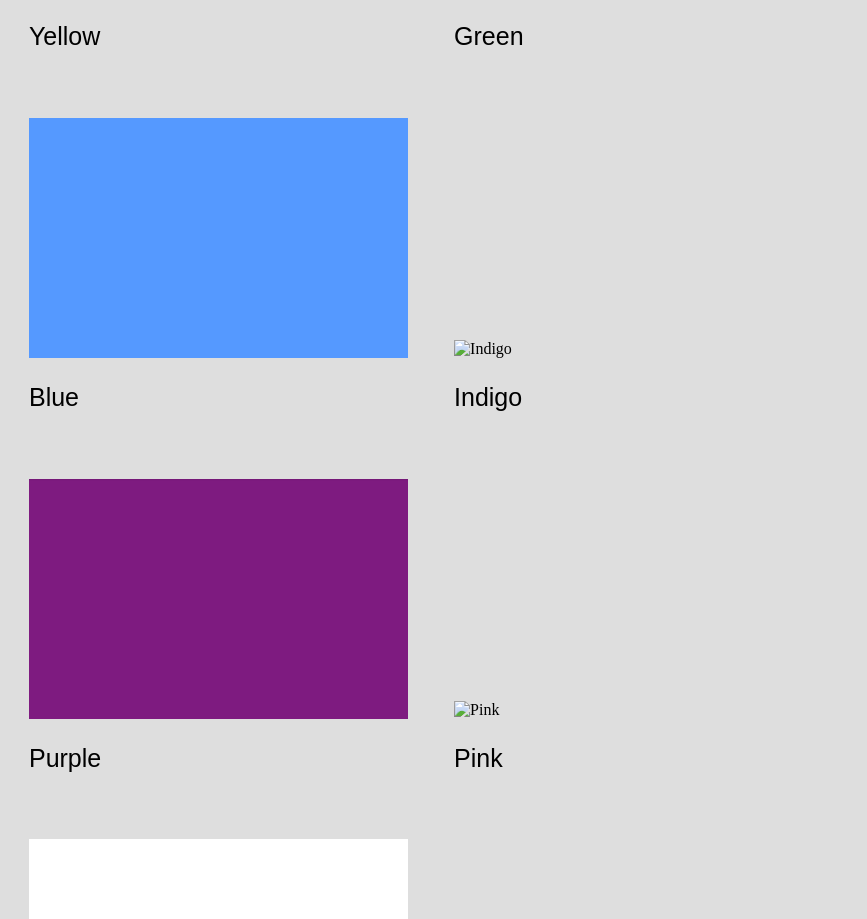
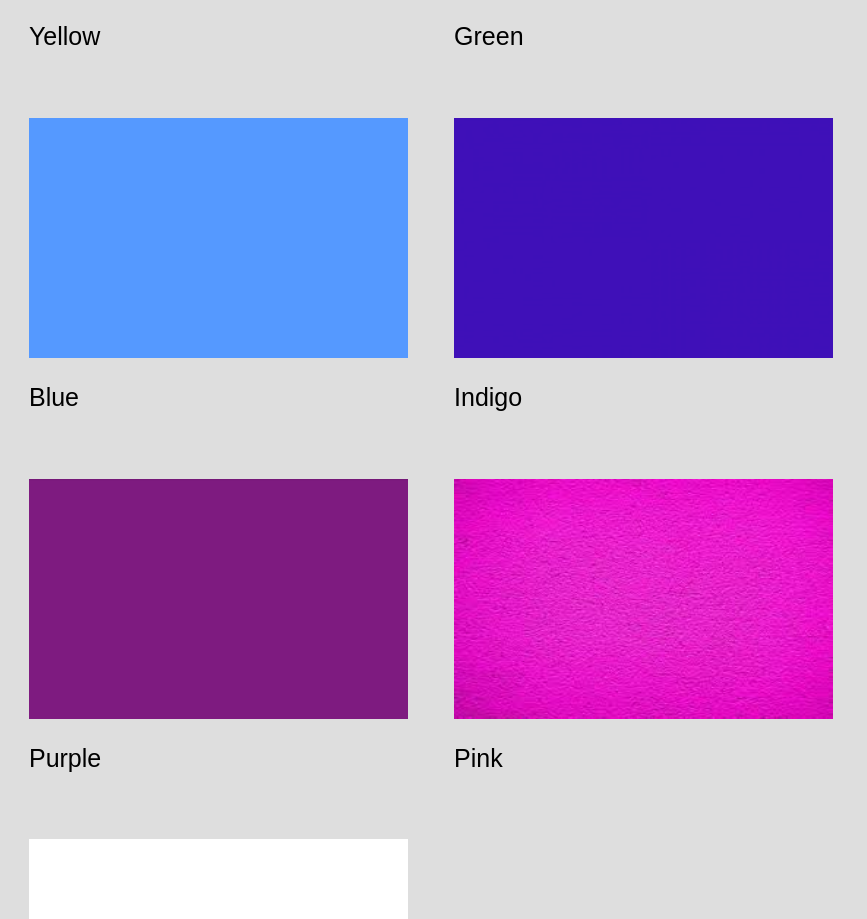
Before and after one commit to NoIdea762/SuperDuperNewHtml, a plain HTML site: page index.html in a window 1280 px wide. Shown: the part 955-1874 px from the top of the page, without its empty margins (0-867 px from the left). Drawn offline with Linux system fonts and the light colour scheme; files that its build step writes are made by us from their sources.

Commit message:
Update index.html

```diff
--- a/index.html
+++ b/index.html
@@ -25,7 +25,7 @@
     <p>You will need to make additional changes to ensure that the divs appear next to each other and that the images are contained within the divs.  Some of these properties include display, width and max-height.</p>
 
     <div>
-      <img src="images/Red.jepg" alt="Red" width="200">
+      <img src="images/Red.jpejpeg" alt="Red" width="200">
       <p class = "label">Red</p>
     </div>
     <div>
@@ -45,7 +45,7 @@
       <p class = "label">Blue</p>
     </div>
     <div>
-      <img src="images/Indigo.jepg" alt="Indigo" width="200">
+      <img src="images/Indigo.jpeg" alt="Indigo" width="200">
       <p class = "label">Indigo</p>
     </div>
     <div>
@@ -53,7 +53,7 @@
       <p class = "label">Purple</p>
     </div>
     <div>
-      <img src="images/Pink.jepg" alt="Pink" width="200">
+      <img src="images/Pink.jpeg" alt="Pink" width="200">
       <p class = "label">Pink</p>
     </div>
     <div>
```
